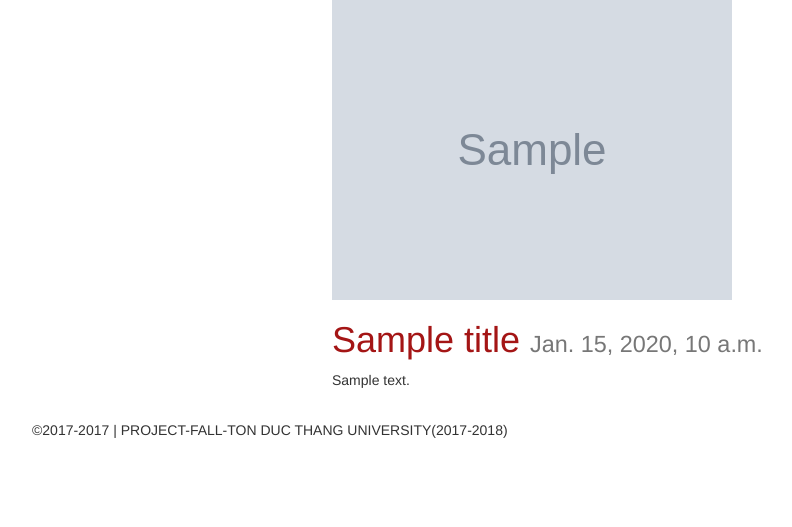
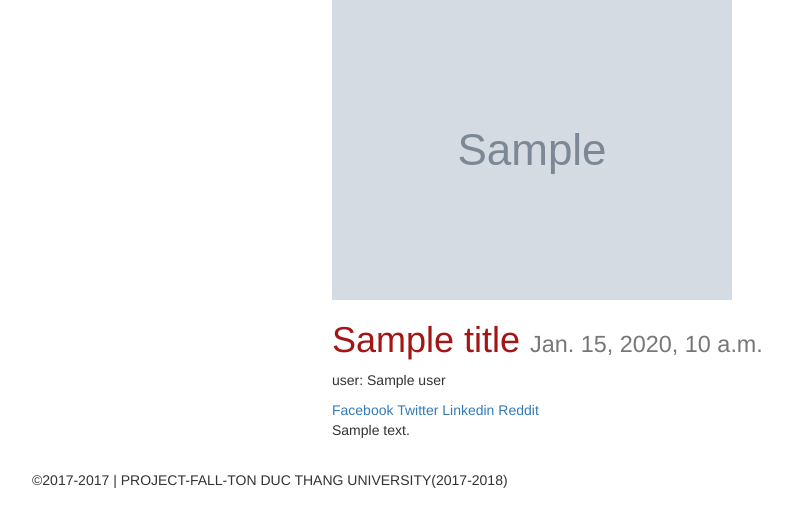
Before and after one commit to duyhenryer/blog, a Django app: template templates/post_detail.html in a window 1280 px wide. Shown: the top 527 px of the page, without its empty margins (38-830 px from the left). Run offline with Django 3.2, Linux system fonts and the light colour scheme; the template is opened without the code that fills it: most values are stand-ins (such as "Sample title", 1, 10 or a date in 2020); grey boxes marked "Sample" are stand-in pictures; some libraries are stand-ins or nearby versions.

Commit message:
username _user

```diff
--- a/templates/post_detail.html
+++ b/templates/post_detail.html
@@ -1,5 +1,5 @@
 {% extends "base.html" %}
-
+{% load urlify %}
     {% block head_title %}{{ instance.title }} | {{ block.super }}{% endblock head_title %}
 
 {% block content %}
@@ -9,6 +9,25 @@
         <img src="{{ instance.image.url }}" class="img-responsive"/>
     {% endif %}
         <h1> {{ title }} <small>{{ instance.timestamp }}</small></h1>
+        {% if instance.user.get_full_name %}
+        <p>user: {{ instance.user.get_full_name }}</p>
+        {% endif %}
+        <a href="https://www.facebook.com/sharer/sharer.php?u={{ request.build_absolute_uri }}">
+             Facebook
+        </a>
+
+        <a href="https://twitter.com/home?status={{ share_string }}%20{{ request.build_absolute_uri }}">
+            Twitter
+        </a>
+
+        <a href="https://www.linkedin.com/shareArticle?mini=true&url={{ request.build_absolute_uri }}&title={{ instance.title }}&summary={{ share_string }}&source={{ request.build_absolute_uri }}">
+            Linkedin
+        </a>
+
+        <a href="http://www.reddit.com/submit?url={{ request.build_absolute_uri }}&title={{ share_string }}.">
+            Reddit
+        </a>
+
         {{ instance.content|linebreaks }}<br/>
     </div>
 {% endblock content %}
```
